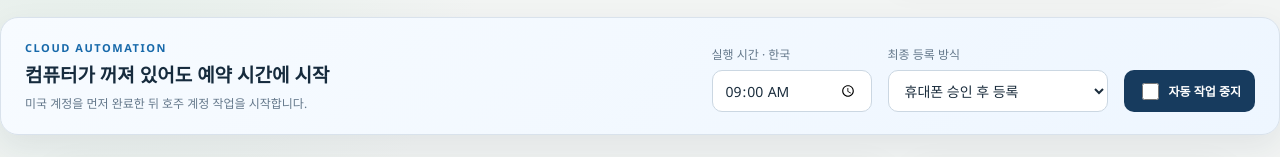
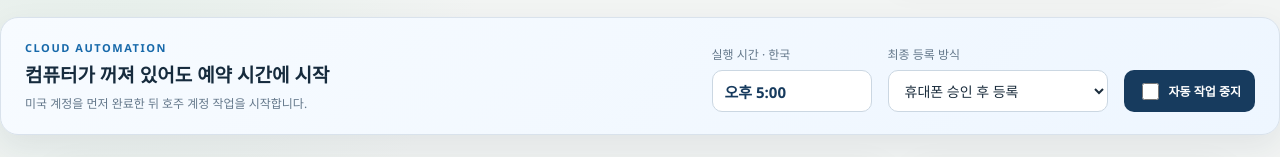
Before and after one commit to gandakorea/ebayimage, a Next.js app in the folder vercel-listing-work/: page /listing-work in a window 1280 px wide. Shown: the part 193-350 px from the top of the page. Built offline with nearby package versions, Linux system fonts and the light colour scheme; no server answers.

Commit message:
Schedule listing automation for 5 PM Korea time

```diff
--- a/vercel-listing-work/app/api/automation/run/route.ts
+++ b/vercel-listing-work/app/api/automation/run/route.ts
@@ -47,8 +47,8 @@ export async function GET(request: NextRequest) {
 
   const batch = result.batch;
   if (!batch.automationEnabled) return NextResponse.json({ ok: true, state: 'disabled', ...now });
-  if (now.time < (batch.scheduledTime || '09:00')) {
-    return NextResponse.json({ ok: true, state: 'waiting', scheduledTime: batch.scheduledTime, ...now });
+  if (now.time < '17:00') {
+    return NextResponse.json({ ok: true, state: 'waiting', scheduledTime: '17:00', ...now });
   }
   if (batch.automationStatus === 'queued' || batch.automationStatus === 'running'
     || batch.automationStatus === 'needs_attention' || batch.automationStatus === 'completed') {
@@ -74,7 +74,7 @@ export async function GET(request: NextRequest) {
     headers: { 'content-type': 'application/json', authorization: `Bearer ${workerSecret}` },
     body: JSON.stringify({
       date: batch.date,
-      scheduledTime: batch.scheduledTime,
+      scheduledTime: '17:00',
       publishMode: batch.publishMode,
       batchMemo: batch.batchMemo,
       marketplaceOrder: ['EBAY_US', 'EBAY_AU'],
--- a/vercel-listing-work/app/globals.css
+++ b/vercel-listing-work/app/globals.css
@@ -254,6 +254,18 @@ textarea:disabled {
   background: #fff;
   color: #1b2d3d;
   font: inherit;
+}
+
+.fixed-run-time {
+  display: flex;
+  align-items: center;
+  min-height: 42px;
+  padding: 0 12px;
+  border: 1px solid #cbd7e2;
+  border-radius: 10px;
+  background: #fff;
+  color: #173b5e;
+  font-size: 15px;
 }
 
 .automation-switch {
--- a/vercel-listing-work/app/listing-work/page.tsx
+++ b/vercel-listing-work/app/listing-work/page.tsx
@@ -103,14 +103,14 @@ export default function ListingWorkPage() {
   const [date, setDate] = useState('');
   const [groups, setGroups] = useState<AgentGroup[]>([]);
   const [batchMemo, setBatchMemo] = useState('');
-  const [scheduledTime, setScheduledTime] = useState('09:00');
+  const scheduledTime = '17:00';
   const [automationEnabled, setAutomationEnabled] = useState(false);
   const [publishMode, setPublishMode] = useState<'automatic' | 'approval'>('approval');
   const [ready, setReady] = useState(false);
   const [copied, setCopied] = useState(false);
   const [saveState, setSaveState] = useState<'saving' | 'saved' | 'error'>('saved');
   const batchRef = useRef<SavedBatch>({
-    date: '', batchMemo: '', groups: [], scheduledTime: '09:00', automationEnabled: false, publishMode: 'approval',
+    date: '', batchMemo: '', groups: [], scheduledTime: '17:00', automationEnabled: false, publishMode: 'approval',
   });
   const skipAutosaveRef = useRef(true);
 
@@ -129,7 +129,6 @@ export default function ListingWorkPage() {
         setDate(currentDate);
         setGroups(saved?.groups ?? makeGroups());
         setBatchMemo(saved?.batchMemo ?? '');
-        setScheduledTime(saved?.scheduledTime ?? '09:00');
         setAutomationEnabled(saved?.automationEnabled ?? false);
         setPublishMode(saved?.publishMode ?? 'approval');
       } catch {
@@ -138,7 +137,6 @@ export default function ListingWorkPage() {
         setDate(currentDate);
         setGroups(local?.groups ?? makeGroups());
         setBatchMemo(local?.batchMemo ?? '');
-        setScheduledTime(local?.scheduledTime ?? '09:00');
         setAutomationEnabled(local?.automationEnabled ?? false);
         setPublishMode(local?.publishMode ?? 'approval');
         setSaveState('error');
@@ -336,7 +334,6 @@ export default function ListingWorkPage() {
       setDate(nextDate);
       setGroups(saved?.groups ?? makeGroups());
       setBatchMemo(saved?.batchMemo ?? '');
-      setScheduledTime(saved?.scheduledTime ?? '09:00');
       setAutomationEnabled(saved?.automationEnabled ?? false);
       setPublishMode(saved?.publishMode ?? 'approval');
       setSaveState('saved');
@@ -382,7 +379,6 @@ export default function ListingWorkPage() {
     window.localStorage.removeItem(`${STORAGE_PREFIX}${date}`);
     setGroups(makeGroups());
     setBatchMemo('');
-    setScheduledTime('09:00');
     setAutomationEnabled(false);
     setPublishMode('approval');
     setSaveState('saved');
@@ -455,7 +451,7 @@ export default function ListingWorkPage() {
         </div>
         <label>
           <span>실행 시간 · 한국</span>
-          <input type="time" value={scheduledTime} onChange={(event) => setScheduledTime(event.target.value)} />
+          <strong className="fixed-run-time">오후 5:00</strong>
         </label>
         <label>
           <span>최종 등록 방식</span>
```
Also changed, not shown: vercel-listing-work/vercel.json, 1 other file (tests, documents, lock files or other folders).
